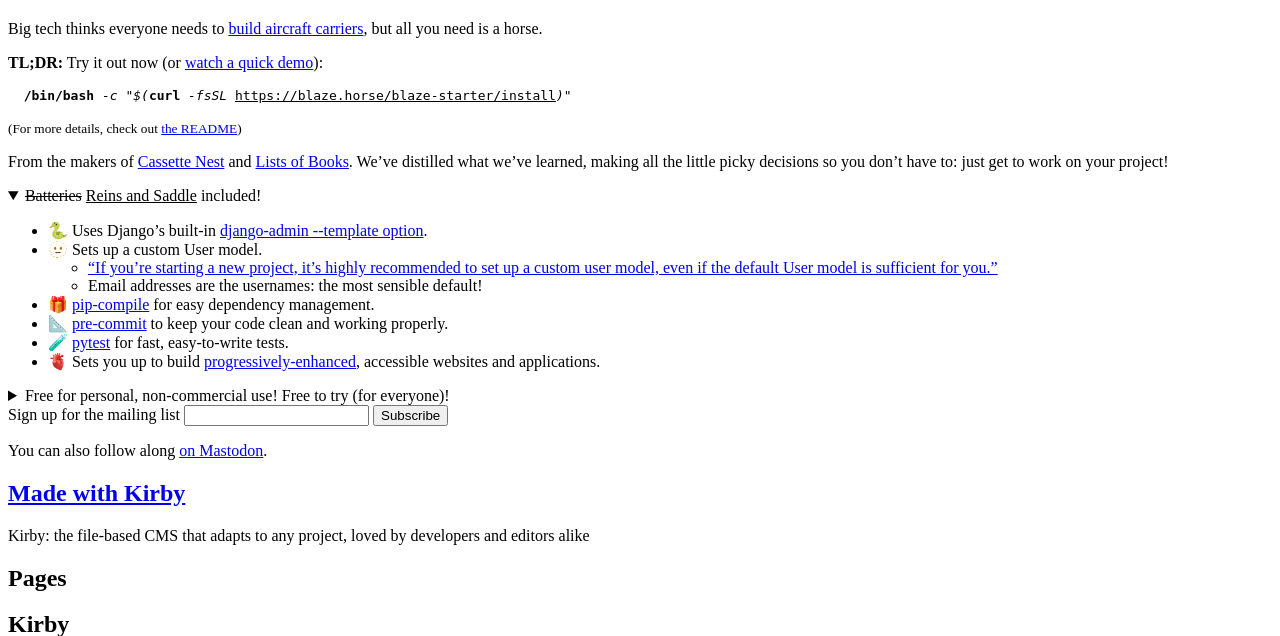
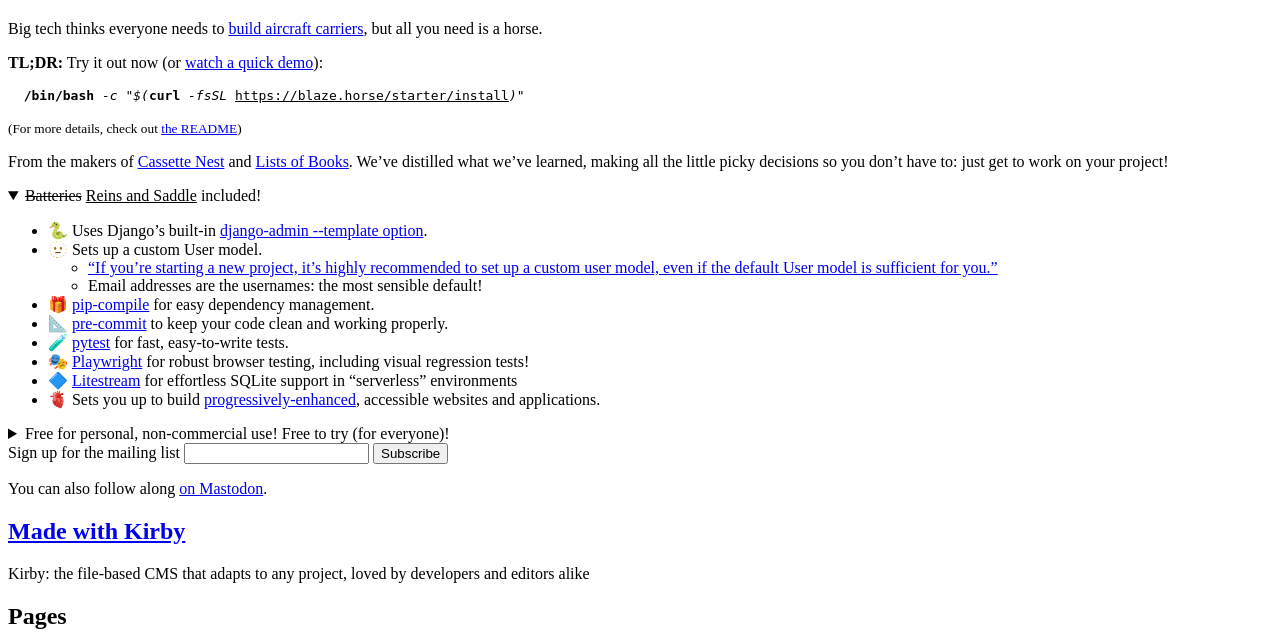
Before and after one commit to piepworks/bh-marketing, a PHP site: the page made by site/templates/home.php in a window 1280 px wide, after a click that opens the changed part. Shown: the part 1061-1697 px from the top of the page. Run offline with PHP 8.4, Linux system fonts and the light colour scheme; the template is opened without the code that fills it, so the values that code supplies are empty.

Commit message:
Update links and stuff

```diff
--- a/site/templates/home.php
+++ b/site/templates/home.php
@@ -32,7 +32,7 @@
     <a href="https://github.com/pre-commit/pre-commit"><img src="https://img.shields.io/badge/pre--commit-enabled-brightgreen?logo=pre-commit&logoColor=white" alt="pre-commit: enabled"></a>
     <a href="https://djangoproject.com"><img src="https://img.shields.io/badge/Django-4.2.x-blue?logo=django&logoColor=green" alt="Django version 4.2.x"></a>
     <a href="https://www.python.org"><img src="https://img.shields.io/badge/Python-3.11.x-blue?logo=python&logoColor=ffd440" alt="Python version 3.11.x"></a>
-    <a href="https://sqlite.org"><img src="https://img.shields.io/badge/SQLite-in_production-blue?logo=sqlite&logoColor=green" alt="SQLite: in production"></a>
+    <a href="https://litestream.io"><img src="https://img.shields.io/badge/SQLite-in_production-blue?logo=sqlite&logoColor=green" alt="SQLite: in production"></a>
     <a href="https://playwright.dev"><img src="https://img.shields.io/badge/Playwright-enabled-brightgreen?logo=playwright" alt="Playwright: enabled"></a>
   </div>
 </header>
@@ -41,7 +41,7 @@
 <p><b>TL;DR:</b> Try it out now (or <a href="https://asciinema.org/a/591894">watch a quick demo</a>):</p>
 
 <pre>
-  <code><b>/bin/bash</b> <i>-c</i> "<i>$(</i><b>curl</b> <i>-fsSL</i> <u>https://blaze.horse/blaze-starter/install</u><i>)</i>"</code>
+  <code><b>/bin/bash</b> <i>-c</i> "<i>$(</i><b>curl</b> <i>-fsSL</i> <u>https://blaze.horse/starter/install</u><i>)</i>"</code>
 </pre>
 
 <p><small>(For more details, check out <a href="https://github.com/piepworks/blaze-starter#readme">the README</a>)</small></p>
@@ -62,6 +62,8 @@
     <li>🎁 <a href="https://pypi.org/project/pip-tools/">pip-compile</a> for easy dependency management.</li>
     <li>📐 <a href="https://pre-commit.com">pre-commit</a> to keep your code clean and working properly.</li>
     <li>🧪 <a href="https://pytest-django.readthedocs.io/en/latest/">pytest</a> for fast, easy-to-write tests.</li>
+    <li>🎭 <a href="https://playwright.dev">Playwright</a> for robust browser testing, including visual regression tests!
+    <li>🔷 <a href="https://litestream.io/">Litestream</a> for effortless SQLite support in “serverless” environments</li>
     <li>🫀 Sets you up to build <a href="https://developer.mozilla.org/en-US/docs/Glossary/Progressive_Enhancement">progressively-enhanced</a>, accessible websites and applications.</li>
   </ul>
 </details>
```
